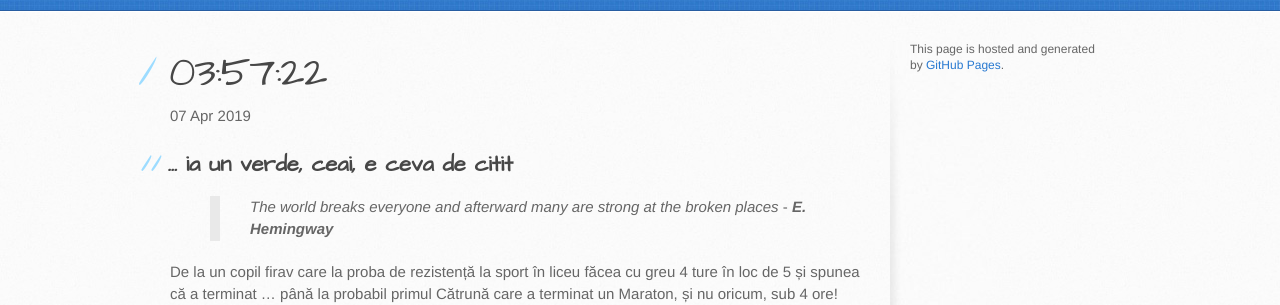
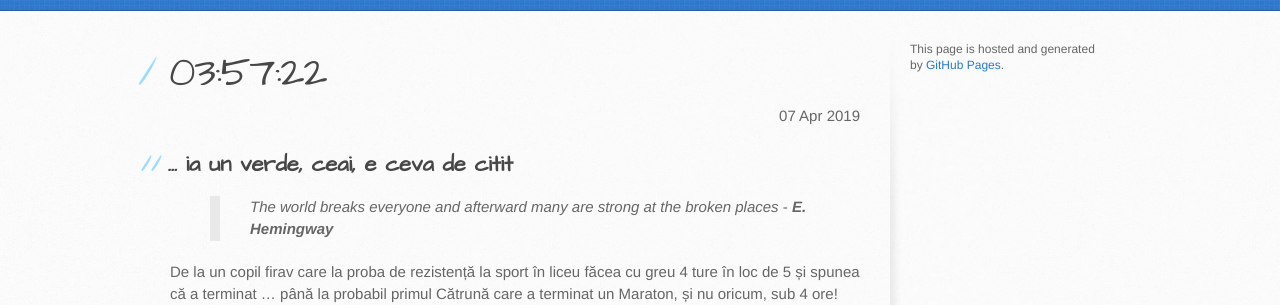
Before and after one commit to jokeru/facebook, a Jekyll site: the page built from _posts/2019-04-07-03_57_22.md, in a window 1280 px wide. Shown: the part 190-495 px from the top of the page. Built offline with Jekyll 4.4.1, drawn with Linux system fonts in a browser that asks for light colours.

Commit message:
Update post.html

```diff
--- a/_layouts/post.html
+++ b/_layouts/post.html
@@ -2,7 +2,7 @@
 layout: default
 ---
 <h1>{{ page.title }}</h1>
-<p class="meta">{{ page.date | date_to_string }}</p>
+<p class="meta" style="text-align: right">{{ page.date | date_to_string }}</p>
 
 <div class="post">
   {{ content }}
```
